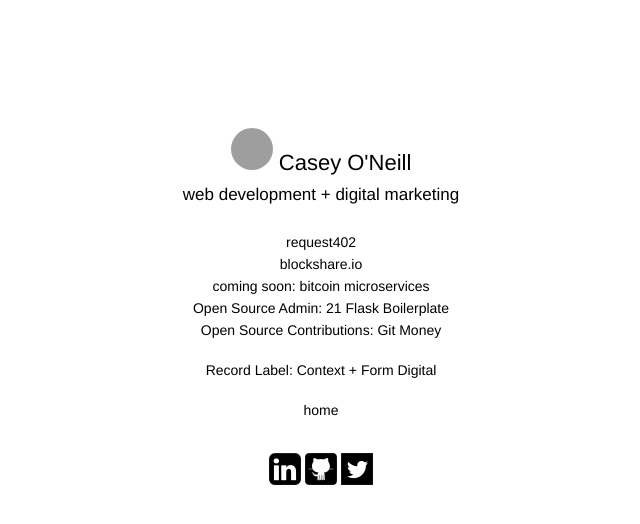
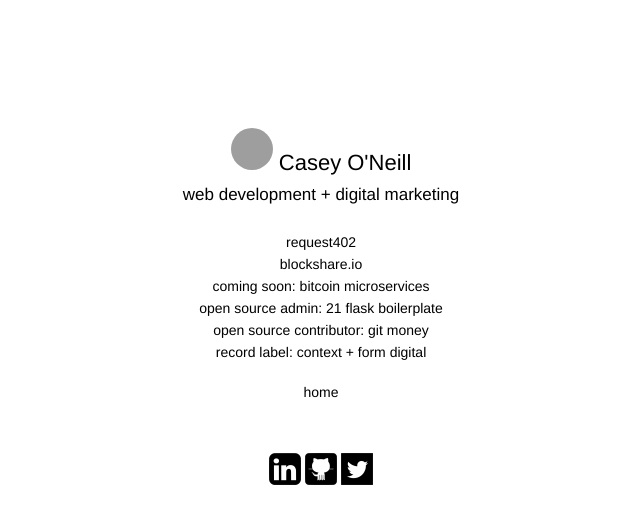
Before and after one commit to cponeill/cponeill, a Flask app: page /projects in a window 1280 px wide. Shown: the top 524 px of the page, without its empty margins (319-959 px from the left). Run offline with Flask 2, Linux system fonts and the light colour scheme; some libraries are stand-ins or nearby versions; grey boxes are pictures that could not be loaded.

Commit message:
more tweaks.

```diff
--- a/templates/index.html
+++ b/templates/index.html
@@ -38,8 +38,8 @@
       <li><a href="/projects">work</a></li>
       <li><a href="http://github.com/cponeill" target="_blank">code</a></li>
       <li><a href="http://cponeill.posthaven.com" target="_blank">writing</a></li>
-      <li><a href="/api">API</a></li>
-      <li><a href="mailto:casey.oneill@gmail.com?subject=Hi Casey!" target="_blank">say hello</a></li>
+      <li><a href="mailto:casey.oneill@gmail.com?subject=Hi Casey!" target="_blank">say hello</a></li><br />
+      <li><a href="/api">api</a></li>
     </ul></center>
   </section>
 <center><footer><a href="http://www.linkedin.com/in/cponeill" target="_blank">
--- a/templates/projects.html
+++ b/templates/projects.html
@@ -40,9 +40,9 @@
       <li><a href="http://cponeill.github.io/Vivian/" target="_blank">vivian</a></li>-->
       <li><a href="/projects">coming soon: bitcoin microservices</a></li>
       <!--<li><a href="http://www.getallthethingsdone.com" target="_blank">getallthethingsdone</a></li>-->
-      <li><a href="https://www.github.com/cponeill/21-Flask-Boilerplate" target="_blank">Open Source Admin: 21 Flask Boilerplate</a></li>
-      <li><a href="https://github.com/21hackers/git-money" target="_blank">Open Source Contributions: Git Money</a></li><br />
-      <li><a href="http://contextformdigital.bandcamp.com" target="_blank">Record Label: Context + Form Digital</a></li><br />
+      <li><a href="https://www.github.com/cponeill/21-Flask-Boilerplate" target="_blank">open source admin: 21 flask boilerplate</a></li>
+      <li><a href="https://github.com/21hackers/git-money" target="_blank">open source contributor: git money</a></li>
+      <li><a href="http://contextformdigital.bandcamp.com" target="_blank">record label: context + form digital</a></li><br />
       <li><a href="/">home</a></li><br />
     </ul>
 </center>
```
